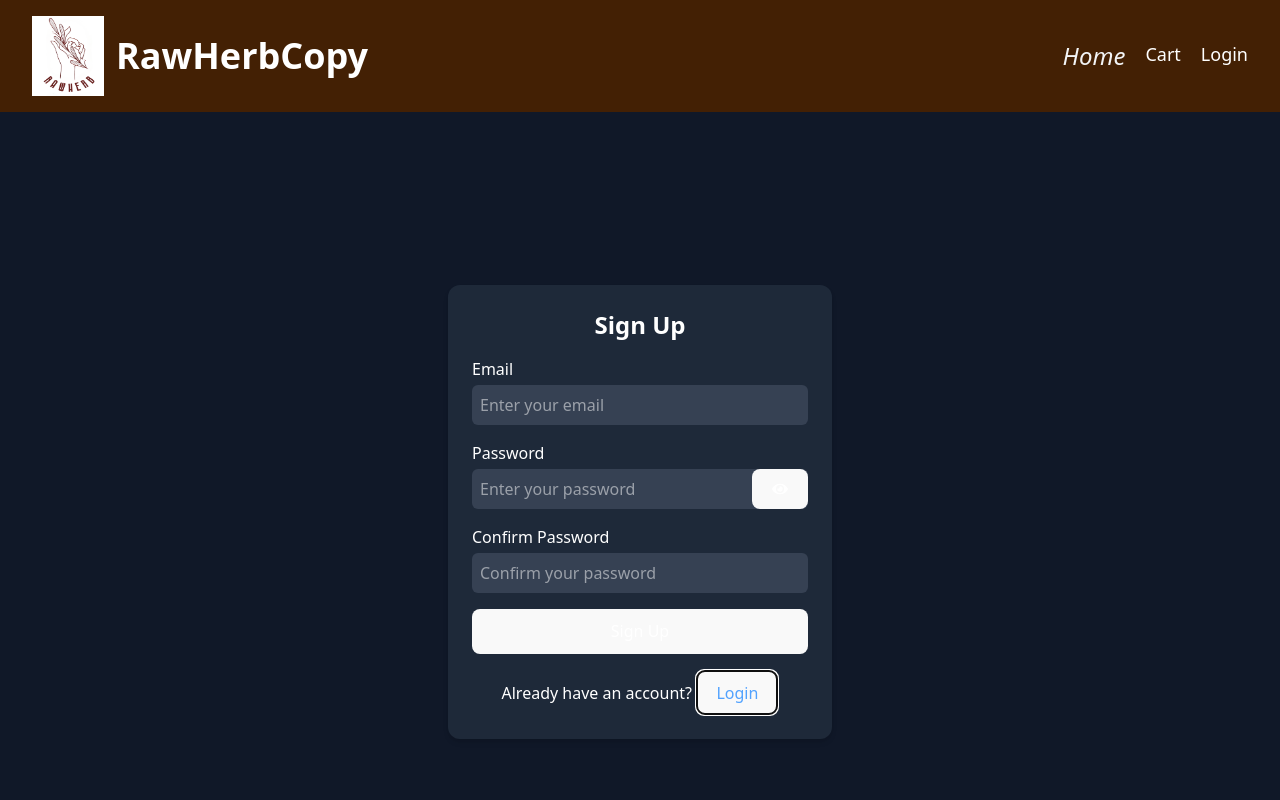
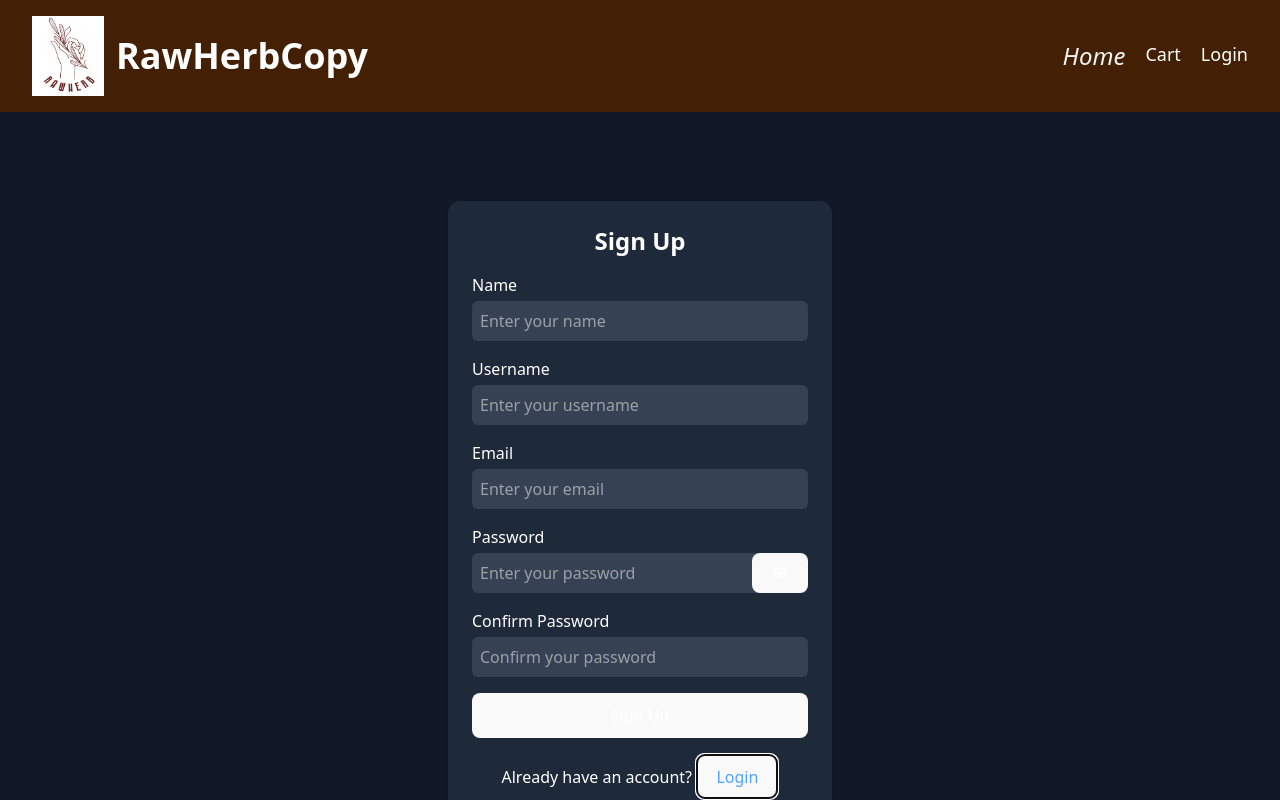
Before and after one commit to rohit-singh-git/RawHerbCopy, a React (Vite) app: page /RawHerbCopy/login in a window 1280 px wide. Both pictures are taken after a click on the button "Sign up". Shown: the top 800 px of the page. Built offline with nearby package versions, Linux system fonts and the light colour scheme.

Commit message:
database integration

```diff
--- a/package.json
+++ b/package.json
@@ -14,6 +14,7 @@
   },
   "dependencies": {
     "@tailwindcss/vite": "^4.0.12",
+    "axios": "^1.8.4",
     "framer-motion": "^12.4.10",
     "lucide-react": "^0.479.0",
     "react": "^19.0.0",
--- a/src/components/Navbar.jsx
+++ b/src/components/Navbar.jsx
@@ -4,6 +4,10 @@ import { useAuth } from "../context/AuthContext";
 function Navbar() {
 
     const { user, logout } = useAuth();
+    let username = ""
+    if (user) {
+        username = user.data.user.username
+    }
     return (
         <div className="w-full md:w-screen h-max bg-yellow-950 py-3 px-3 md:py-4 md:px-8 flex justify-between items-center shadow-lg">
             <Link to="/RawHerbCopy/">
@@ -33,9 +37,10 @@ function Navbar() {
                         Cart
                     </NavLink>
                 </li>
+                <div>
                     {user ? (
                         <li onClick={logout} className="cursor-pointer font-medium hover:text-gray-400 text-white">
-                        Logout
+                            {username}
                         </li>
                     ) : (
                         <li>
@@ -51,6 +56,7 @@ function Navbar() {
                         </li>
                     )
                     }
+                </div>
             </ul>
         </div>
     );
--- a/src/context/AuthContext.jsx
+++ b/src/context/AuthContext.jsx
@@ -1,5 +1,6 @@
 import { createContext, useState, useContext, useEffect } from "react";
 import { useNavigate } from "react-router-dom";
+import axios from "axios";
 
 const AuthContext = createContext();
 
@@ -12,22 +13,38 @@ export const AuthProvider = ({ children }) => {
     // Load user from local storage when app starts
     useEffect(() => {
         const storedUser = localStorage.getItem("user");
+        // console.log("Loading user from localStorage:", storedUser);
+
         if (storedUser) {
-            setUser(JSON.parse(storedUser));
+            try {
+                setUser(JSON.parse(storedUser));
+            } catch (error) {
+                console.error("Error parsing user data:", error);
+                // localStorage.removeItem("user"); // Remove corrupted data
+            }
         }
     }, []);
 
+
     // Login function
     const login = (userData) => {
+        // console.log("User logged in:", userData);
         localStorage.setItem("user", JSON.stringify(userData));
+
         setUser(userData);
         navigate("/RawHerbCopy/"); // Redirect to homepage after login
     };
 
     // Logout function
     const logout = () => {
+        console.log("User logged out");
         localStorage.removeItem("user"); // Clear user data
+        // localStorage.setItem("token", token);
+
+        localStorage.removeItem("token");
+
         setUser(null); // Reset state
+        // delete axios.defaults.headers.common["Authorization"]
         navigate("/RawHerbCopy/login/"); // Redirect to login page
     };
 
--- a/src/pages/LoginSignUp.jsx
+++ b/src/pages/LoginSignUp.jsx
@@ -1,29 +1,56 @@
 import { useState } from "react";
 import { FaEye, FaEyeSlash } from "react-icons/fa";
-import { useNavigate } from "react-router-dom";
 import { useAuth } from "../context/AuthContext";
+import axios from "axios";
 
 const AuthPage = () => {
     const [isLogin, setIsLogin] = useState(true); // Toggle between Login & Signup
     const [email, setEmail] = useState("");
     const [password, setPassword] = useState("");
     const [confirmPassword, setConfirmPassword] = useState("");
+    const [username, setuserName] = useState("");
+    const [fullName, setfullName] = useState("");
     const [showPassword, setShowPassword] = useState(false);
     const { login } = useAuth()
 
-    const navigate = useNavigate()
+    const handleSubmit = async (e) => {
+        e.preventDefault();
 
-    const handleSubmit = (e) => {
-        e.preventDefault();
         if (!isLogin && password !== confirmPassword) {
             alert("Passwords do not match!");
             return;
         }
-        login("user")
-        const previouspage = localStorage.getItem("previouspage") || "/RawHerbCopy/"
-        navigate(previouspage)
-        localStorage.removeItem("previouspage")
+
+        try {
+            let response;
+            if (isLogin) {
+                // Login request
+                response = await axios.post("http://localhost:8000/api/v1/users/login", { email, password });
+            } else {
+                // Signup request
+                response = await axios.post("http://localhost:8000/api/v1/users/register", {
+                    email,
+                    password,
+                    username,
+                    fullName
+                });
+            }
+
+            const userData = response.data; // Assuming the API returns user data
+            // const user_Data = userData.data.user
+            // console.log("User logged in:", user_Data);
+            // console.log("Username:", user_Data.username);
+            // console.log("Email:", user_Data.email);
+            // console.log("Full Name:", user_Data.fullName);
+
+            login(userData); // Store user info and navigate
+
+        } catch (error) {
+            console.error("Authentication error:", error.response?.data || error.message);
+            alert("Authentication failed. Please check your credentials.");
+        }
     };
+
 
     return (
         <div className="flex justify-center items-center min-h-140 md:min-h-screen bg-gray-900">
@@ -33,6 +60,36 @@ const AuthPage = () => {
                 </h2>
 
                 <form onSubmit={handleSubmit} className="space-y-4">
+                    {/* Name Input */}
+                    {!isLogin && (
+                        <div>
+                            <label className="text-white">Name</label>
+                            <input
+                                type="text"
+                                className="w-full p-2 rounded-md bg-gray-700 text-white mt-1 focus:outline-none focus:ring-2 focus:ring-blue-500"
+                                placeholder="Enter your name"
+                                value={fullName}
+                                onChange={(e) => setfullName(e.target.value)}
+                                required
+                            />
+                        </div>
+                    )}
+
+                    {/* Username Input */}
+                    {!isLogin && (
+                        <div>
+                            <label className="text-white">Username</label>
+                            <input
+                                type="text"
+                                className="w-full p-2 rounded-md bg-gray-700 text-white mt-1 focus:outline-none focus:ring-2 focus:ring-blue-500"
+                                placeholder="Enter your username"
+                                value={username}
+                                onChange={(e) => setuserName(e.target.value)}
+                                required
+                            />
+                        </div>
+                    )}
+
                     {/* Email Input */}
                     <div>
                         <label className="text-white">Email</label>
```
Also changed, not shown: 1 other file (tests, documents, lock files or other folders). Lines whose indentation alone changed are shown as unchanged.
